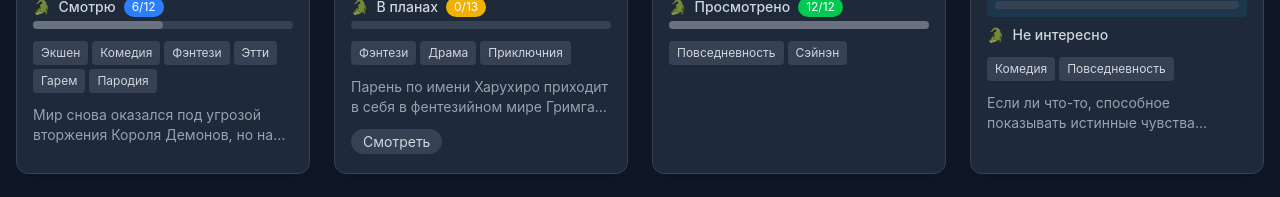
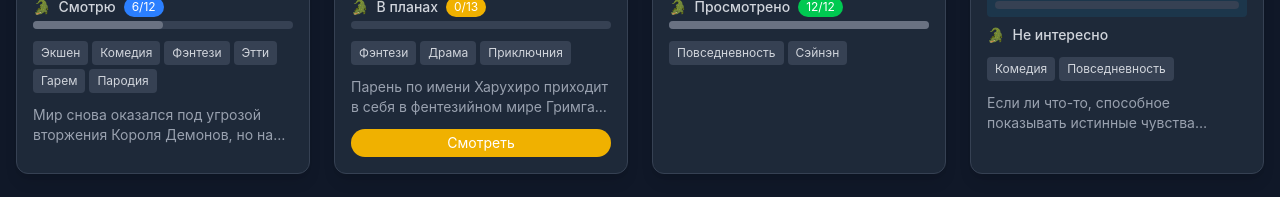
Before and after one commit to neondoll/anime-tracker, a React (Vite) app: page / in a window 1280 px wide. Shown: the part 3620-3817 px from the top of the page. Built offline with nearby package versions, Linux system fonts and the light colour scheme; grey boxes are pictures that could not be loaded.

Commit message:
Update animes

```diff
--- a/src/components/AnimeCard.tsx
+++ b/src/components/AnimeCard.tsx
@@ -135,7 +135,7 @@ const AnimeCard: React.FC<AnimeCardProps> = ({ anime, activeRating }) => {
         {/* Ссылка на страницу */}
         {anime.video && (
           <a
-            className="px-3 py-1 w-full text-sm text-gray-300 bg-gray-700 rounded-full transition-colors hover:text-white hover:bg-primary-500"
+            className={`flex justify-center items-center px-3 py-1 w-full text-sm text-center text-white rounded-full transition-colors ${getStatusColor(anime.progress[activeRating].status)}`}
             href={anime.video}
             target="_blank"
           >
```
